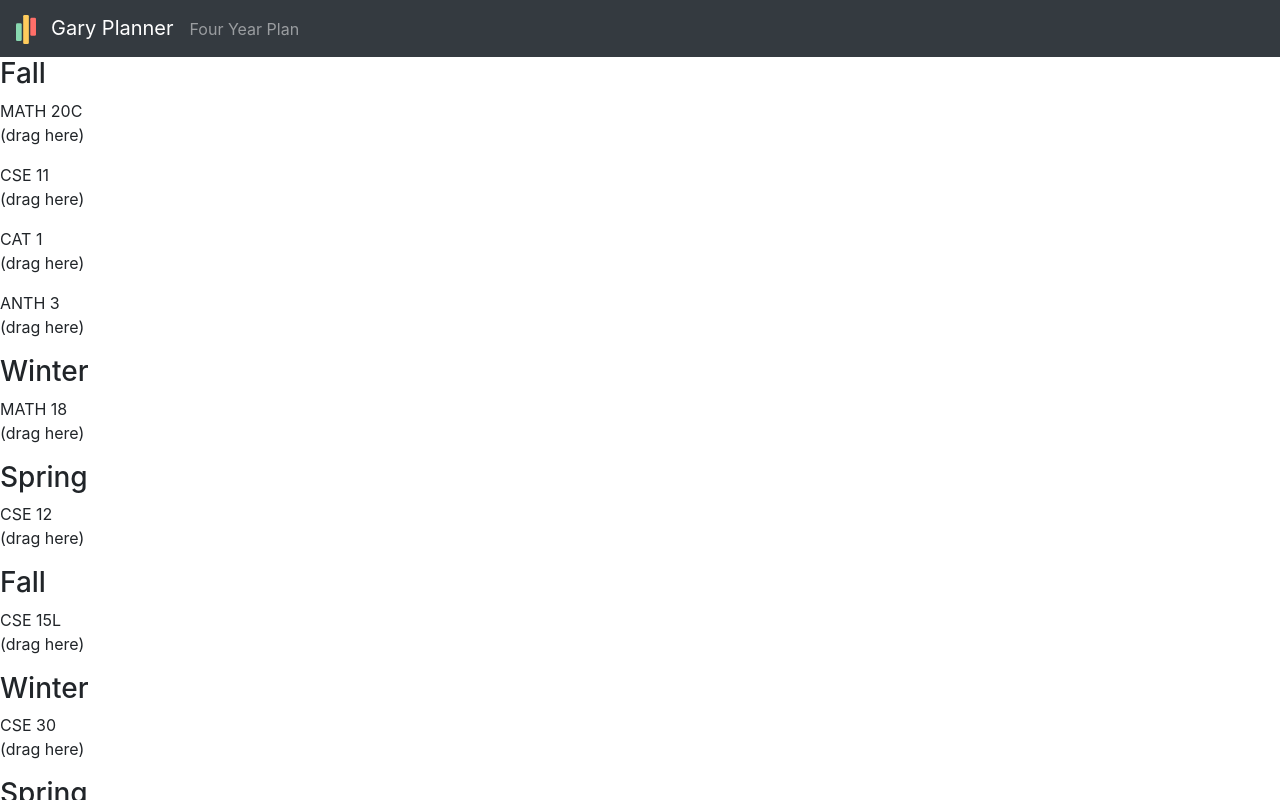
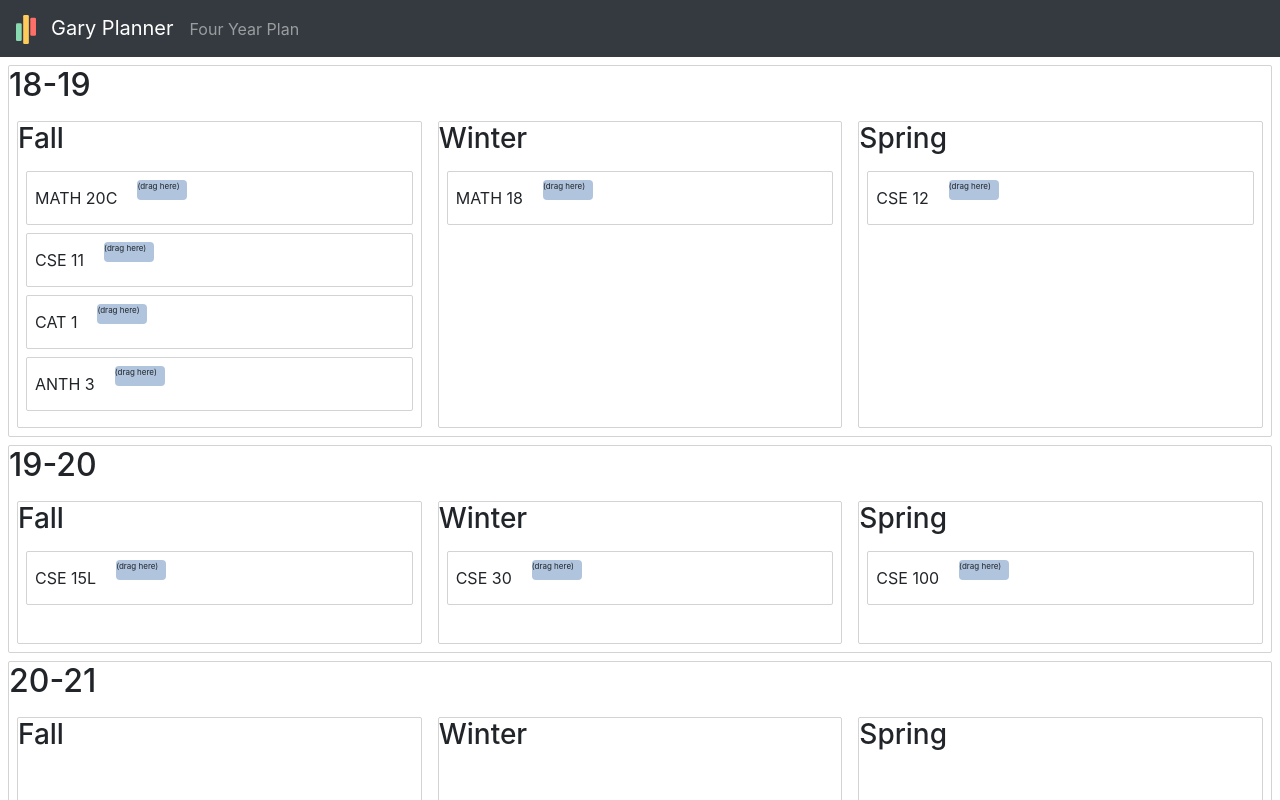
Before and after one commit to YixuanSeanZhou/GaryPlanner, a Next.js app in the folder front-end/: page /fourYearPlan in a window 1280 px wide. Shown: the top 800 px of the page. Built offline with nearby package versions, Linux system fonts and the light colour scheme.

Commit message:
Fixed orientation and grouping, stylesheet created, but needs work

```diff
--- a/front-end/components/planCalendar/course.js
+++ b/front-end/components/planCalendar/course.js
@@ -1,5 +1,8 @@
 import React from 'react';
 import { Draggable } from 'react-beautiful-dnd';
+
+// Styles
+import styles from '../../styles/FourYearPlan.module.css'
 
 export default class Course extends React.Component{
     render() {
@@ -9,9 +12,15 @@ export default class Course extends React.Component{
                     <div
                         ref={provided.innerRef}
                         {...provided.draggableProps}
+                        className={styles.courseContainer}
                     >
                         {this.props.course.content}
-                        <p{...provided.dragHandleProps}>(drag here)</p>
+                        <p
+                            {...provided.dragHandleProps}
+                            className={styles.dragHandle}
+                        >
+                            (drag here)
+                        </p>
                     </div>
                 )}
             </Draggable>
--- a/front-end/components/planCalendar/placeholderData.js
+++ b/front-end/components/planCalendar/placeholderData.js
@@ -16,7 +16,7 @@ const placeholderData = {
         'course-6': { id: 'course-6', content: 'CSE 12'},
         'course-7': { id: 'course-7', content: 'CSE 15L'},
         'course-8': { id: 'course-8', content: 'CSE 30'},
-        'course-9': { id: 'course-8', content: 'CSE 100'}
+        'course-9': { id: 'course-9', content: 'CSE 100'}
     },
     // The columns of our calendar
     quarters: {
@@ -82,8 +82,32 @@ const placeholderData = {
         },
 
     },
+
     // Used to order our quarters (also used to reorder, but we dont use that)
-    quarterOrder: ['FA18','WI18','SP19','FA19','WI19','SP20','FA20','WI20','SP21','FA21','WI21','SP22']
+    quarterOrder: ['FA18','WI18','SP19','FA19','WI19','SP20','FA20','WI20','SP21','FA21','WI21','SP22'], // Depreciated
+    yearOrder: ['18-19','19-20','20-21','21-22'],
+    years: {
+        '18-19': {
+            id: '18-19',
+            title: '18-19',
+            quarterIds: ['FA18','WI18','SP19']
+        },
+        '19-20': {
+            id: '19-20',
+            title: '19-20',
+            quarterIds: ['FA19','WI19','SP20']
+        },
+        '20-21': {
+            id: '20-21',
+            title: '20-21',
+            quarterIds: ['FA20','WI20','SP21']
+        },
+        '21-22': {
+            id: '21-22',
+            title: '21-22',
+            quarterIds: ['FA21','WI21','SP22']
+        }
+    }
 };
 
 export default placeholderData;
--- a/front-end/components/planCalendar/planCalendar.js
+++ b/front-end/components/planCalendar/planCalendar.js
@@ -2,6 +2,9 @@ import React from 'react';
 import { DragDropContext } from 'react-beautiful-dnd';
 import placeholderData from './placeholderData';
 import Quarter from './quarter';
+
+// Styles
+import styles from '../../styles/FourYearPlan.module.css'
 
 
 export default class PlanCalendar extends React.Component {
@@ -81,14 +84,23 @@ export default class PlanCalendar extends React.Component {
     render() {
         return (
             <DragDropContext onDragEnd={this.onDragEnd}>
-                <div>
-                    {this.state.quarterOrder.map((quarterId) => {
-                        const quarter = this.state.quarters[quarterId];
-                        const courses = quarter.courseIds.map(courseId => this.state.courses[courseId]);
+                {this.state.yearOrder.map((yearId) => {
+                    const year = this.state.years[yearId];
+                    return (
+                        <div className={styles.yearContainer}>
+                            <h2>{year.title}</h2>
+                            <div className={styles.multQuarterContainer}>
+                                {year.quarterIds.map((quarterId) => {
+                                    const quarter = this.state.quarters[quarterId];
+                                    const courses = quarter.courseIds.map(courseId => this.state.courses[courseId]);
 
-                        return <Quarter key ={quarter.id} quarter={quarter} courses={courses} />;
-                    })}
-                </div>
+                                    return <Quarter key ={quarter.id} quarter={quarter} courses={courses} />;
+                                })}
+                            </div>
+                        </div>
+                    )
+                })}
+
             </DragDropContext>
         );
     }
--- a/front-end/components/planCalendar/quarter.js
+++ b/front-end/components/planCalendar/quarter.js
@@ -2,10 +2,13 @@ import React from 'react';
 import { Droppable } from 'react-beautiful-dnd';
 import Course from './course';
 
+// Styles
+import styles from '../../styles/FourYearPlan.module.css'
+
 export default class Quarter extends React.Component {
     render() {
         return (
-            <div>
+            <div className={styles.quarterContainer}>
                 <h3>{this.props.quarter.title}</h3>
                 <Droppable droppableId={this.props.quarter.id}>
                     {// For droppable to work, its contents must be a function that returns a component
@@ -13,6 +16,7 @@ export default class Quarter extends React.Component {
                         <div
                             ref={provided.innerRef}
                             {...provided.droppableProps}
+                            className={styles.courseList}
                         >
                             {this.props.courses.map((course, index) => (
                                 <Course key={course.id} course={course} index={index} />
--- /dev/null
+++ b/front-end/styles/FourYearPlan.module.css
@@ -0,0 +1,53 @@
+.container {
+    min-height: 100vh;
+    padding: 0 0.5rem;
+    display: flex;
+    flex-direction: column;
+    justify-content: center;
+    align-items: center;
+  }
+
+.yearContainer {
+    margin: 8px;
+    border: 1px solid lightgrey;
+    border-radius: 2px;
+}
+
+.multQuarterContainer {
+    display: flex;
+}
+
+.quarterContainer {
+    margin: 8px;
+    border: 1px solid lightgrey;
+    border-radius: 2px;
+    width: 480px;
+
+    display: flex;
+    flex-direction: column;
+}
+
+.courseList {
+    padding: 8px;
+    flex-grow: 1;
+    min-height: 100px;
+}
+
+.courseContainer {
+    border: 1px solid lightgrey;
+    border-radius: 2px;
+    padding: 8px;
+    margin-bottom: 8px;
+    align-items: center;
+
+    display: flex;
+}
+
+.dragHandle {
+    font-size: .5rem;
+    width: 50px;
+    height: 20px;
+    background-color: lightsteelblue;
+    border-radius: 4px;
+    margin-left: 20px;
+}
```
